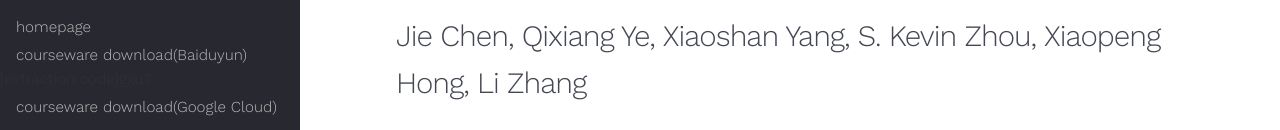
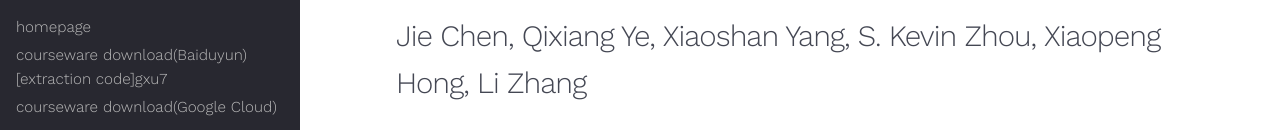
Before and after one commit to Ingrid725/ACM-Multimedia-2021, a plain HTML site: page index.html in a window 1280 px wide. Shown: the part 247-377 px from the top of the page. Drawn offline with Linux system fonts and the light colour scheme; files whose address does not match are found by name.

Commit message:
Update index.html

```diff
--- a/index.html
+++ b/index.html
@@ -78,7 +78,7 @@
           <div class="nav-title">list</div>
           <ul>
             <li><a class="padding" href="https://ingrid725.github.io/ACM-Multimedia-2021/">homepage</a></li>
-            <li><a class="padding" href="https://pan.baidu.com/s/13afGYKVIAxDLKkBtq-aqTw">courseware download(Baiduyun)</a>[extraction code]gxu7</li>
+            <li><a class="padding" href="https://pan.baidu.com/s/13afGYKVIAxDLKkBtq-aqTw">courseware download(Baiduyun)[extraction code]gxu7</a></li>
             <li><a class="padding" href="https://drive.google.com/drive/folders/1-x4kBqYyiqL6DVZ9YnHpN-WhH1HYCcXb?usp=sharing">courseware download(Google Cloud)</a></li>
           </ul>
         </div>
```
